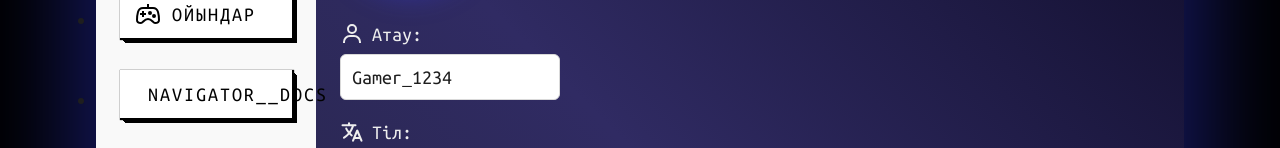
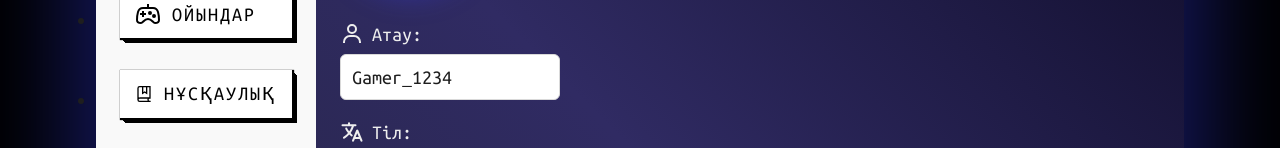
Before and after one commit to IT-IS-IT-ORM/Ability_Arena, a React (Vite) app in the folder client/: page /settings in a window 1280 px wide. Shown: the part 242-390 px from the top of the page. Built offline with nearby package versions, Linux system fonts and the light colour scheme; a web font is replaced by a local one; what i18next-intervalplural-postprocessor would draw is missing.

Commit message:
update: :hammer: docs page

```diff
--- a/client/src/i18n/kkKZ/index.ts
+++ b/client/src/i18n/kkKZ/index.ts
@@ -2,6 +2,7 @@ export default {
   // Navigator
   Navigator__home: "Бастапқы",
   Navigator__games: "Ойындар",
+  Navigator__docs: "Нұсқаулық",
   Navigator__settings: "Баптау",
 
   // Home Page
--- a/client/src/i18n/zhCN/index.ts
+++ b/client/src/i18n/zhCN/index.ts
@@ -2,6 +2,7 @@ export default {
   // Navigator
   Navigator__home: "主页",
   Navigator__games: "游戏",
+  Navigator__docs: "说明书",
   Navigator__settings: "设置",
 
   // Home Page
```
